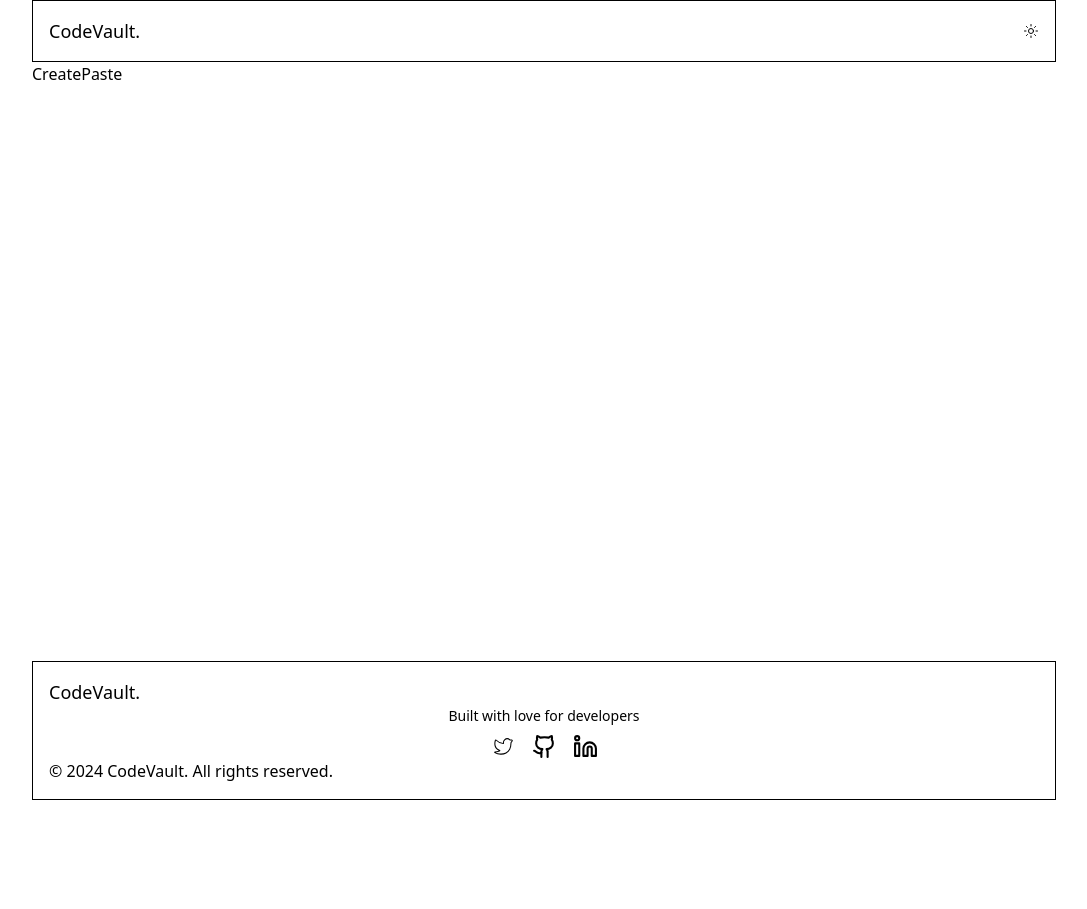
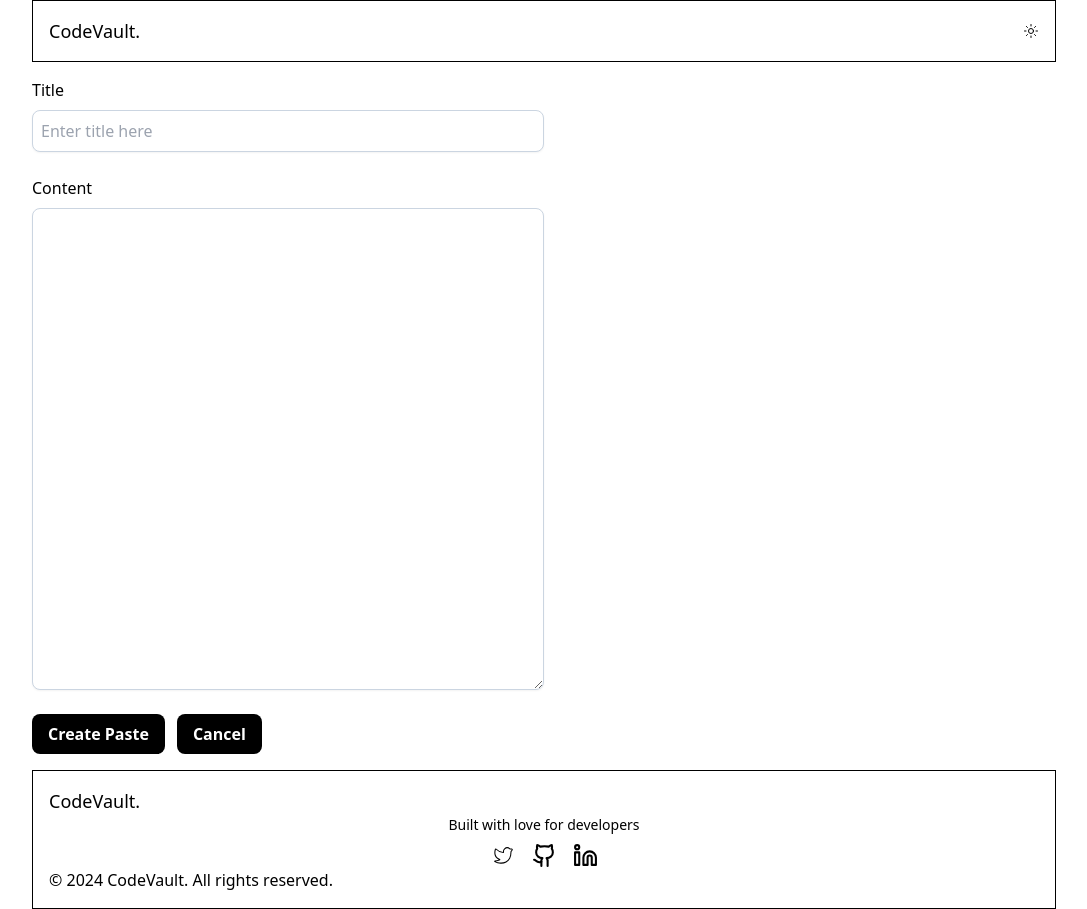
Before and after one commit to sharmakeshav10/codevault, a React (Vite) app: page /create-paste in a window 1280 px wide. Shown: the whole page, without its empty margins (96-1183 px from the left). Before the commit the page ends 800 px from the top, so only its background shows below. Built offline with nearby package versions, Linux system fonts and the light colour scheme.

Commit message:
implemented create paste page

```diff
--- a/src/pages/CreatePaste.jsx
+++ b/src/pages/CreatePaste.jsx
@@ -1,5 +1,63 @@
+import { useState } from "react";
+import { initialFormData } from "../utils/data";
+import { useSearchParams } from "react-router-dom";
+
 const CreatePaste = () => {
-  return <div>CreatePaste</div>;
+  const [formData, setFormData] = useState(initialFormData);
+  const [searchParams, setSearchParams] = useSearchParams();
+  const pasteId = searchParams.get("pasteId");
+  console.log("SEARCHP: ", pasteId);
+
+  const handleChange = (e) => {
+    const { name, value } = e.target;
+    setFormData((prevState) => ({
+      ...prevState,
+      [name]: value,
+    }));
+  };
+
+  const handleFormSubmit = (e) => {
+    e.preventDefault();
+  };
+
+  return (
+    <div>
+      <form onSubmit={handleFormSubmit} className="my-4 space-y-6">
+        <div className="flex flex-col gap-2">
+          <label className="text-md font-medium">Title</label>
+          <input
+            type="text"
+            placeholder="Enter title here"
+            value={formData.title}
+            name="title"
+            onChange={handleChange}
+            className="border border-slate-300 shadow-sm w-[50%] rounded-lg p-2"
+          />
+        </div>
+        <div className="flex flex-col gap-2">
+          <label className="text-md font-medium">Content</label>
+          <textarea
+            value={formData.content}
+            name="content"
+            onChange={handleChange}
+            rows={20}
+            className="border border-slate-300 shadow-sm w-[50%] rounded-lg"
+          />
+        </div>
+        <div className="flex gap-3">
+          <button
+            type="submit"
+            className="bg-black text-white text-md font-semibold p-2 px-4 rounded-lg"
+          >
+            {pasteId ? "Edit Paste" : "Create Paste"}
+          </button>
+          <button className="bg-black text-white text-md font-semibold p-2 px-4 rounded-lg">
+            Cancel
+          </button>
+        </div>
+      </form>
+    </div>
+  );
 };
 
 export default CreatePaste;
--- /dev/null
+++ b/src/utils/data.js
@@ -0,0 +1,4 @@
+export const initialFormData = {
+  title: "",
+  content: "",
+};
```
